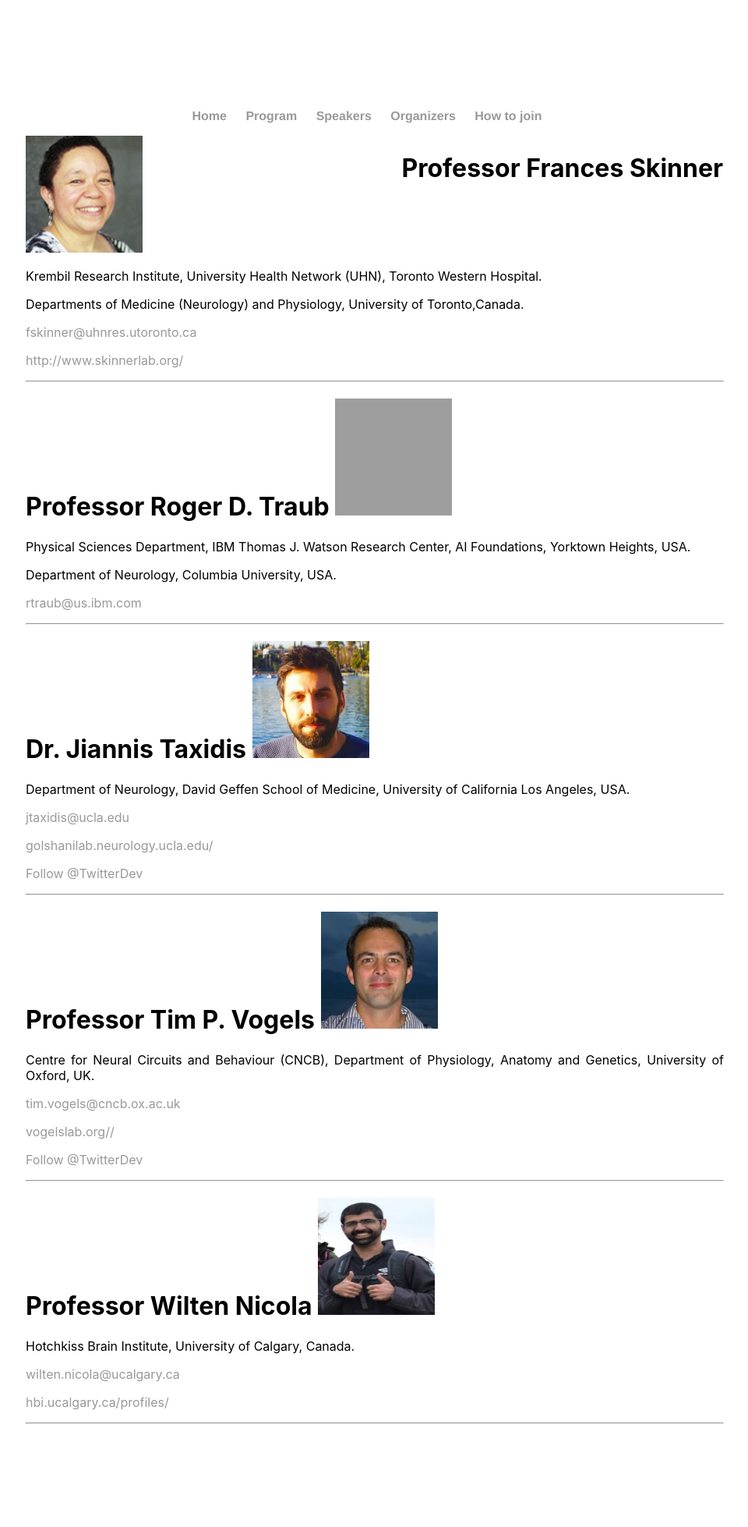
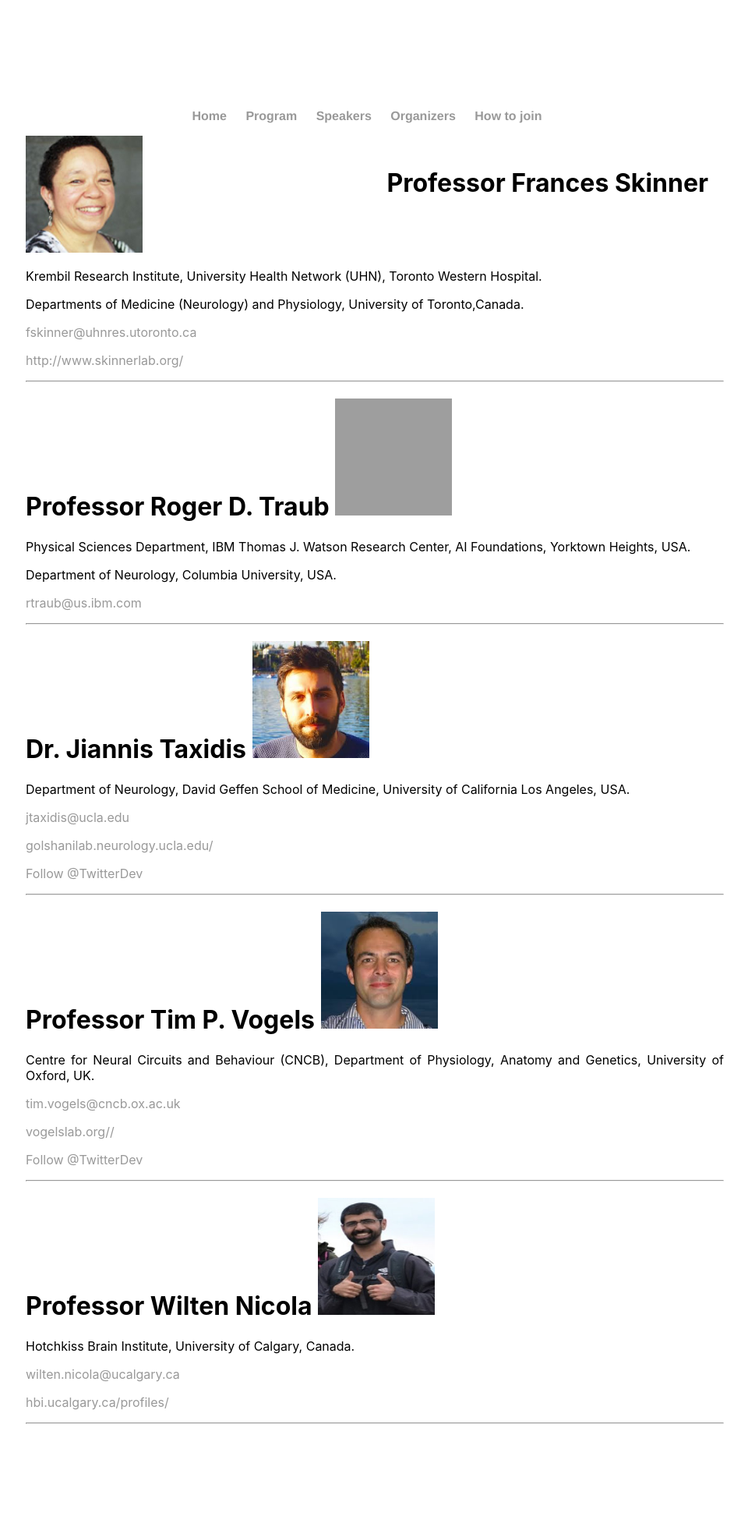
Before and after one commit to spirosChv/ocns2021interneurons, a Jekyll site: the page built from speakers/index.html, in a window 1280 px wide. Shown: the whole page at 78% size, without its empty margins (159-1119 px from the left). Built offline with Jekyll 4.4.1, drawn with Linux system fonts in a browser that asks for light colours; comment, search, counter and statistics services are not loaded; grey boxes are pictures that could not be loaded.

Commit message:
Update index.html

```diff
--- a/speakers/index.html
+++ b/speakers/index.html
@@ -5,7 +5,7 @@ title: Speakers
 
 <div class="blurp">
 	<img src="../figures/skinner.jpeg" alt="skinner" width="150" height="150">
-       	<h1 style="fonts-size: 16px; float:right; padding:1px"> Professor Frances Skinner  </h1>
+       	<h1 style="fonts-size: 16px; float:right; padding:20px"> Professor Frances Skinner  </h1>
 		<p> Krembil Research Institute, University Health Network (UHN), Toronto Western Hospital.</p>
 		<p> Departments of Medicine (Neurology) and Physiology, University of Toronto,Canada.</p>
 		<p> <a href="mailto:fskinner@uhnres.utoronto.ca">fskinner@uhnres.utoronto.ca</a></p>
```
